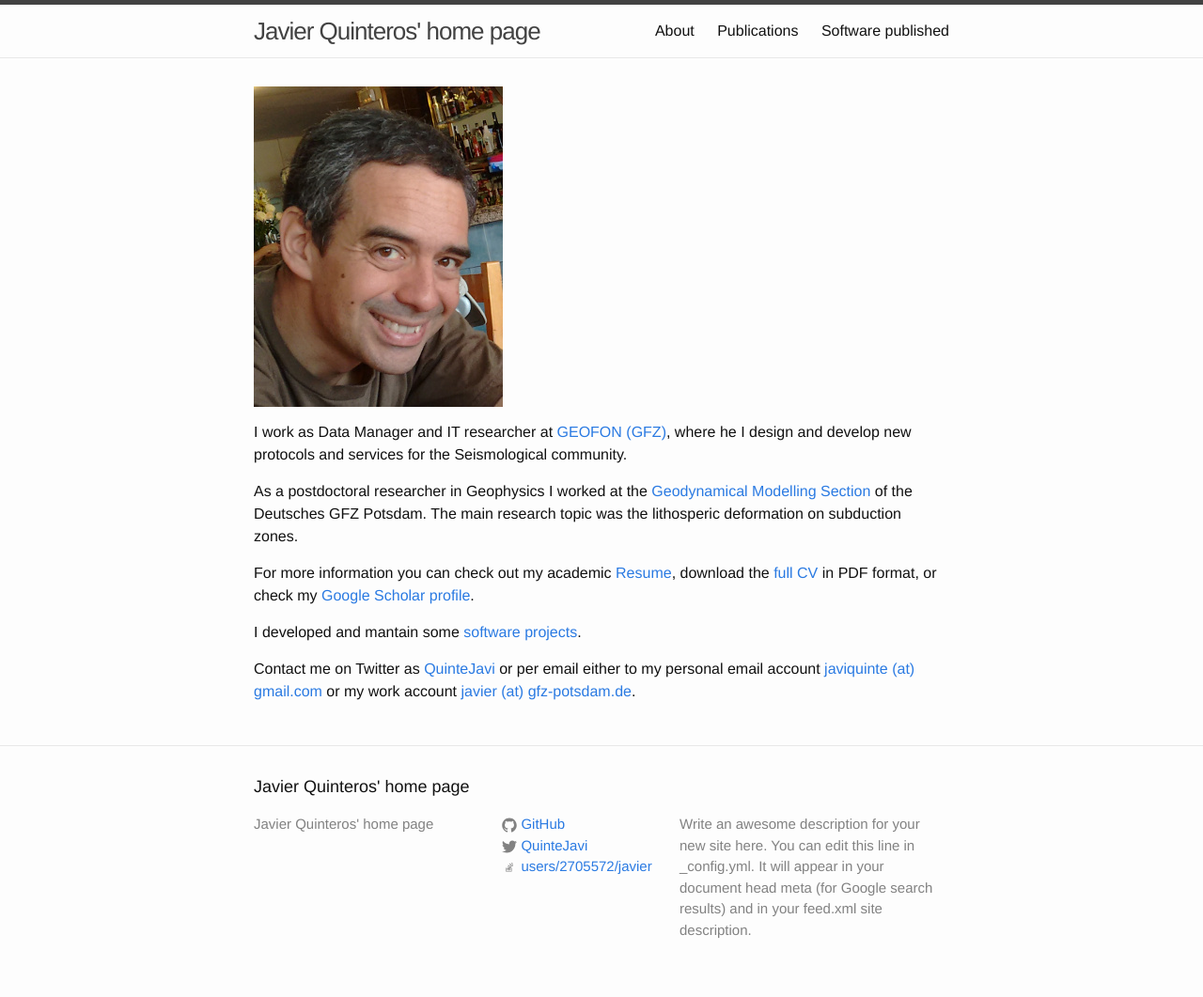
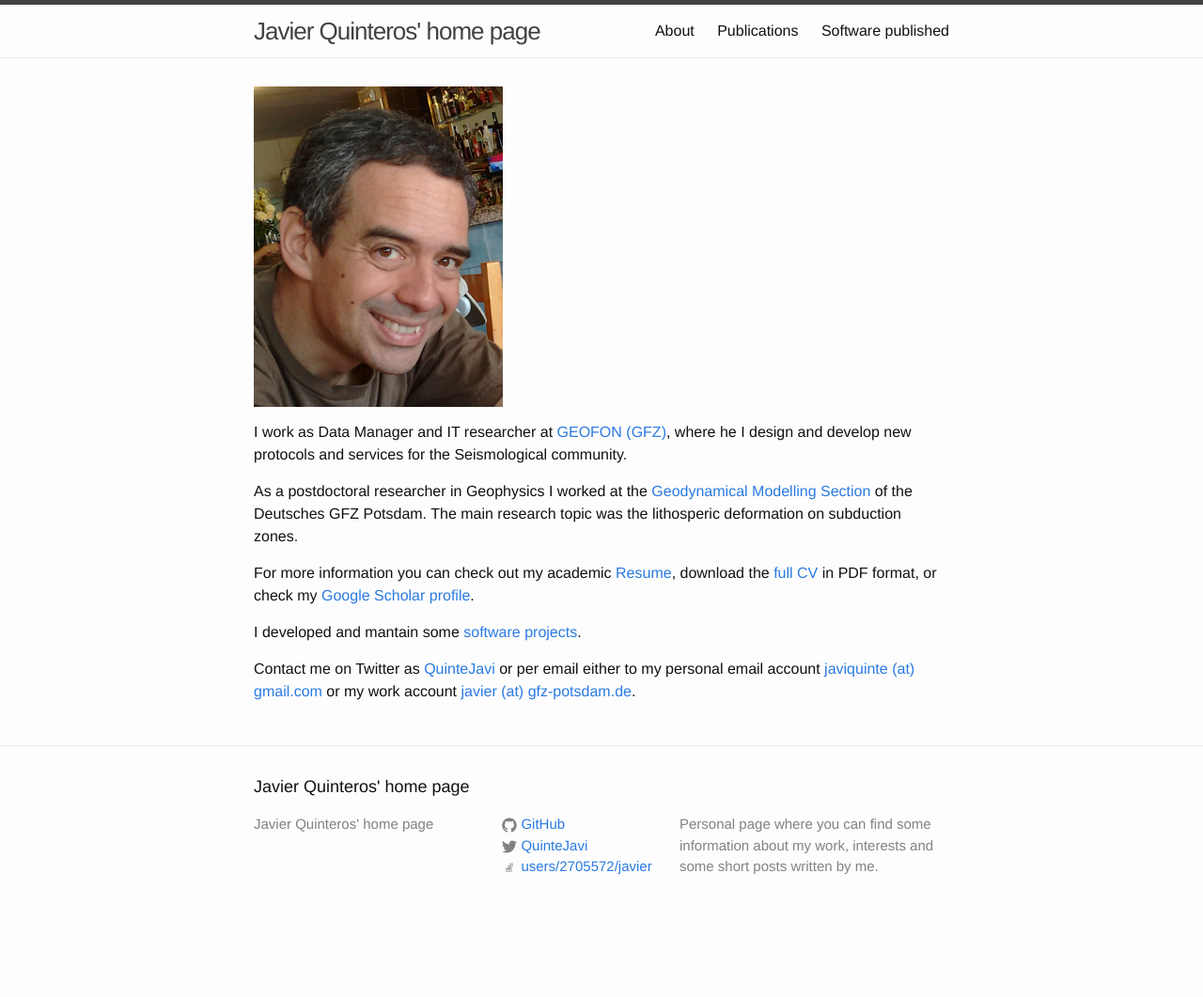
Before and after one commit to javiquinte/javiquinte.github.io, a Jekyll site: the page built from index.md, in a window 1280 px wide. Shown: the whole page at 94% size. Built offline with Jekyll 4.4.1, drawn with Linux system fonts in a browser that asks for light colours; after the commit the page ends 994 px from its top, so only the background shows below that.

Commit message:
Include description.

```diff
--- a/_config.yml
+++ b/_config.yml
@@ -4,9 +4,8 @@ author: "Javier Quinteros"
 emailW: javier (at) gfz-potsdam.de
 emailP: javiquinte (at) gmail.com
 description: > # this means to ignore newlines until "baseurl:"
-  Write an awesome description for your new site here. You can edit this
-  line in _config.yml. It will appear in your document head meta (for
-  Google search results) and in your feed.xml site description.
+  Personal page where you can find some information about my work, interests
+  and some short posts written by me.
 baseurl: "" # the subpath of your site, e.g. /blog/
 url: "http://javiquinte.github.io" # the base hostname & protocol for your site
 twitter: QuinteJavi
```
